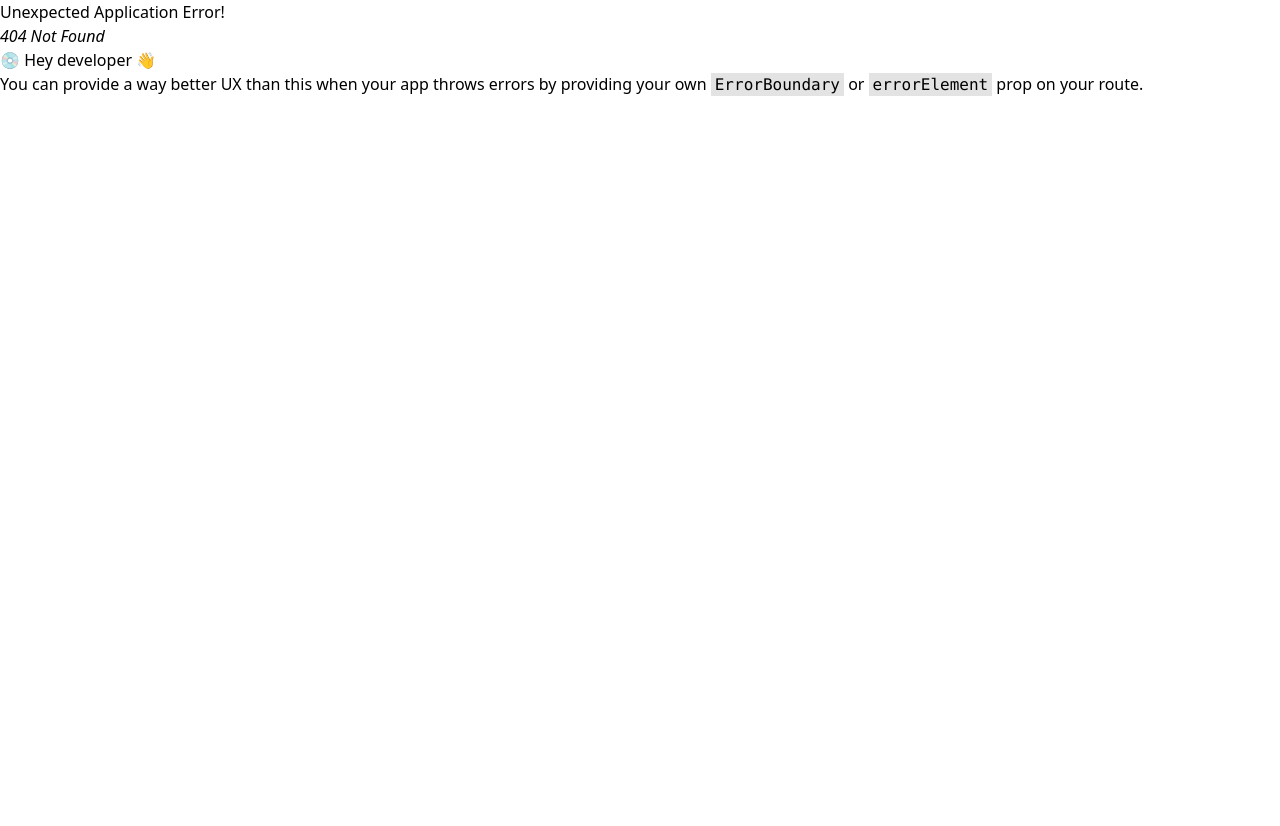
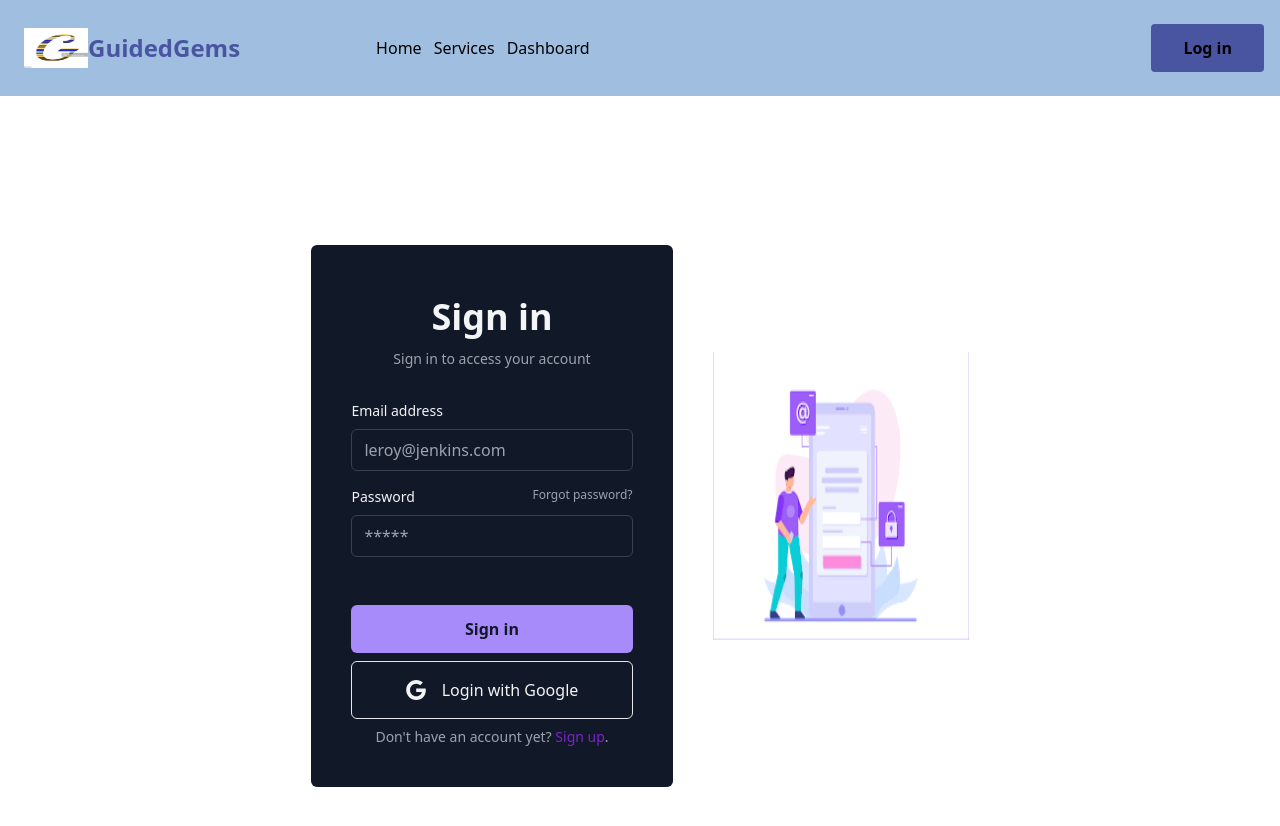
Before and after one commit to Israt85/My-local-tour-project, a React (Vite) app: page /login in a window 1280 px wide. Before the commit this address had no page. Shown: the top 826 px of the page. Before the commit the page ends 800 px from the top, so only its background shows below. Built offline with nearby package versions, Linux system fonts and the light colour scheme.

Commit message:
added sign in page and design

```diff
--- a/src/Components/Banner.jsx
+++ b/src/Components/Banner.jsx
@@ -4,9 +4,9 @@ const Banner = () => {
         <div className="hero h-screen bg-cover bg-no-repeat" style={{backgroundImage: `url(${banner})`}}>
         <div className="hero-overlay bg-opacity-60"></div>
         <div className="hero-content text-center text-neutral-content">
-          <div className=" pt-20 w-2/3">
-            <h1 className="mb-5 text-5xl font-bold">Hello there</h1>
-            <p className="mb-5">Provident cupiditate voluptatem et in. Quaerat fugiat ut assumenda excepturi exercitationem quasi. In deleniti eaque aut repudiandae et a id nisi.</p>
+          <div className=" text-[#4A55A2] pt-20 w-2/3">
+            <h1 className="mb-5 text-5xl font-bold">Local Stories, <span className='text-[#45CFDD]'>Global Adventures</span></h1>
+            <p className="mb-5 font-bold">Embark on a journey of discovery and immerse yourself in the local treasures of our vibrant hometown. With our expert guides, you will experience hidden gems, uncover authentic cultural experiences.</p>
             <button className="btn btn-primary">Get Started</button>
           </div>
         </div>
--- a/src/Components/Navbar.jsx
+++ b/src/Components/Navbar.jsx
@@ -1,4 +1,4 @@
-import { NavLink } from 'react-router-dom';
+import { Link, NavLink } from 'react-router-dom';
 import logo from '../assets/G logo.jpg'
 
 
@@ -27,13 +27,8 @@ const Navbar = () => {
 			</button>
 		</div>
 		<div className="items-center  flex-shrink-0 hidden lg:flex">
-			<button className="px-8 py-3 font-semibold bg-[#4A55A2] rounded dark:bg-violet-400 dark:text-gray-900">Log in</button>
+			<Link to='/login'><button className="px-8 py-3 font-semibold bg-[#4A55A2] rounded dark:bg-violet-400 dark:text-gray-900">Log in</button></Link>
 		</div>
-		<button className="p-4 lg:hidden">
-			<svg xmlns="http://www.w3.org/2000/svg" fill="none" viewBox="0 0 24 24" stroke="currentColor" className="w-6 h-6 dark:text-gray-100">
-				<path strokeLinecap="round" strokeLinejoin="round" strokeWidth="2" d="M4 6h16M4 12h16M4 18h16"></path>
-			</svg>
-		</button>
 	</div>
 </header>
         </div>
--- /dev/null
+++ b/src/Pages/Login.jsx
@@ -0,0 +1,54 @@
+import { Link } from 'react-router-dom';
+import login from '../assets/Login.png'
+
+
+const Login = () => {
+    return (
+        <div className=" flex items-center justify-center gap-10 w-full h-screen">
+            <div className="flex mt-10 flex-col max-w-md p-6 rounded-md sm:p-10 bg-gray-900 text-gray-100">
+	<div className="mb-8 text-center">
+		<h1 className="my-3 text-4xl font-bold">Sign in</h1>
+		<p className="text-sm text-gray-400">Sign in to access your account</p>
+	</div>
+	<form className="space-y-12">
+		<div className="space-y-4">
+			<div>
+				<label for="email" className="block mb-2 text-sm">Email address</label>
+				<input type="email" name="email" id="email" placeholder="leroy@jenkins.com" className="w-full px-3 py-2 border rounded-md border-gray-700 bg-gray-900 text-gray-100" />
+			</div>
+			<div>
+				<div className="flex justify-between mb-2">
+					<label for="password" className="text-sm">Password</label>
+					<a rel="noopener noreferrer" href="#" className="text-xs hover:underline text-gray-400">Forgot password?</a>
+				</div>
+				<input type="password" name="password" id="password" placeholder="*****" className="w-full px-3 py-2 border rounded-md border-gray-700 bg-gray-900 text-gray-100" />
+			</div>
+		</div>
+		<div className="space-y-2">
+			<div>
+				<button type="button" className="w-full px-8 py-3 font-semibold rounded-md bg-violet-400 text-gray-900">Sign in</button>
+
+			</div>
+            <div>
+            <button aria-label="Login with Google" type="button" className="flex items-center justify-center w-full p-4 space-x-4 border rounded-md focus:ri focus:ri dark:border-gray-400 focus:ri">
+			<svg xmlns="http://www.w3.org/2000/svg" viewBox="0 0 32 32" className="w-5 h-5 fill-current">
+				<path d="M16.318 13.714v5.484h9.078c-0.37 2.354-2.745 6.901-9.078 6.901-5.458 0-9.917-4.521-9.917-10.099s4.458-10.099 9.917-10.099c3.109 0 5.193 1.318 6.38 2.464l4.339-4.182c-2.786-2.599-6.396-4.182-10.719-4.182-8.844 0-16 7.151-16 16s7.156 16 16 16c9.234 0 15.365-6.49 15.365-15.635 0-1.052-0.115-1.854-0.255-2.651z"></path>
+			</svg>
+			<p>Login with Google</p>
+		</button>
+            </div>
+			<p className="px-6 text-sm text-center text-gray-400">Don't have an account yet?
+				<Link className='text-purple-700' to="/register"> Sign up</Link>.
+			</p>
+		</div>
+	</form>
+</div>
+
+<div>
+    <img className='w-64 h-72' src={login} alt="" />
+</div>
+        </div>
+    );
+};
+
+export default Login;
--- /dev/null
+++ b/src/Pages/Register.jsx
@@ -0,0 +1,11 @@
+import React from 'react';
+
+const Register = () => {
+    return (
+        <div>
+            <h2>Register</h2>
+        </div>
+    );
+};
+
+export default Register;
```
Also changed, not shown: src/main.jsx (+11 -0 lines), src/assets/Login.png (added), src/assets/regist.jpg (added).
